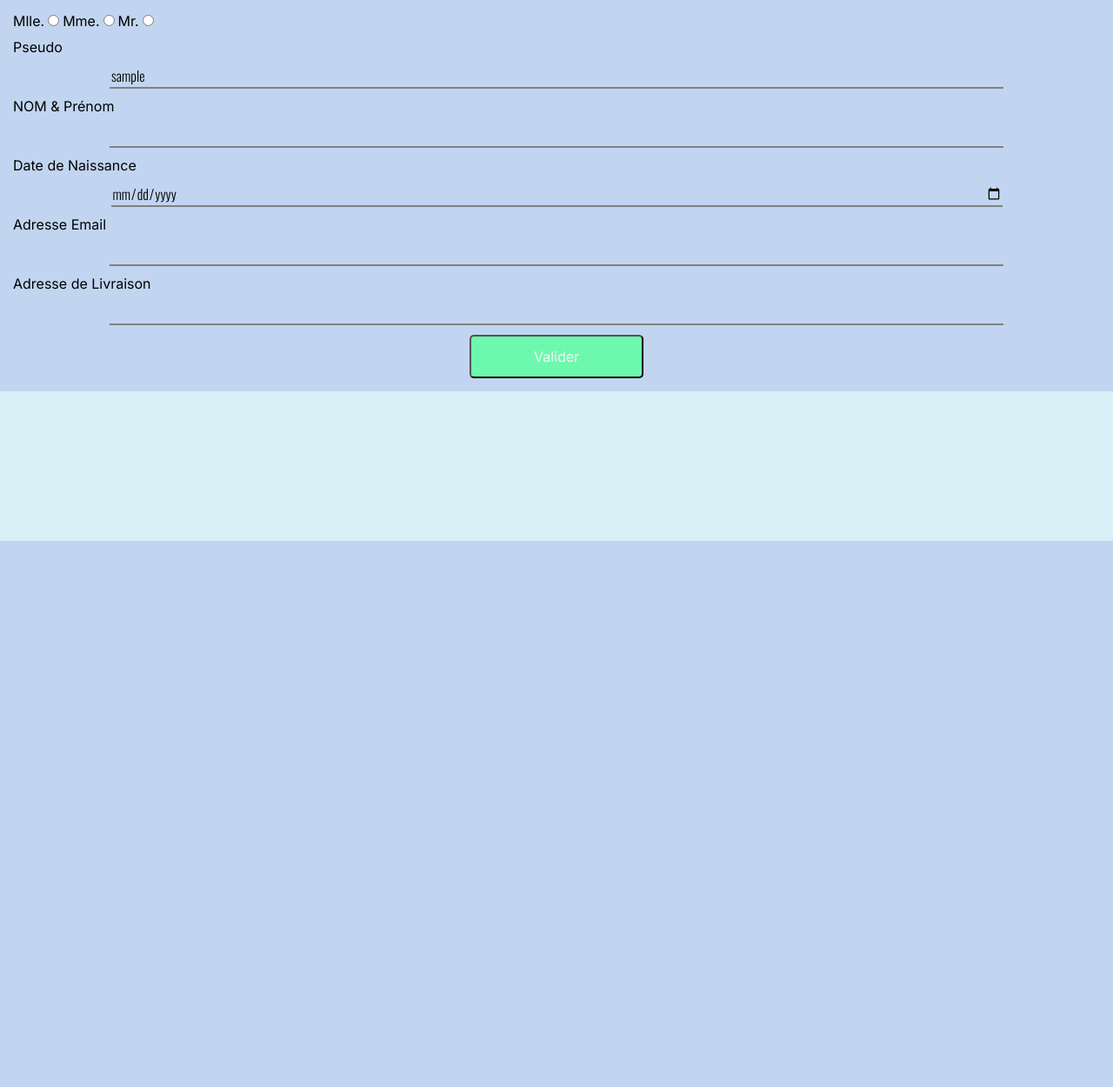
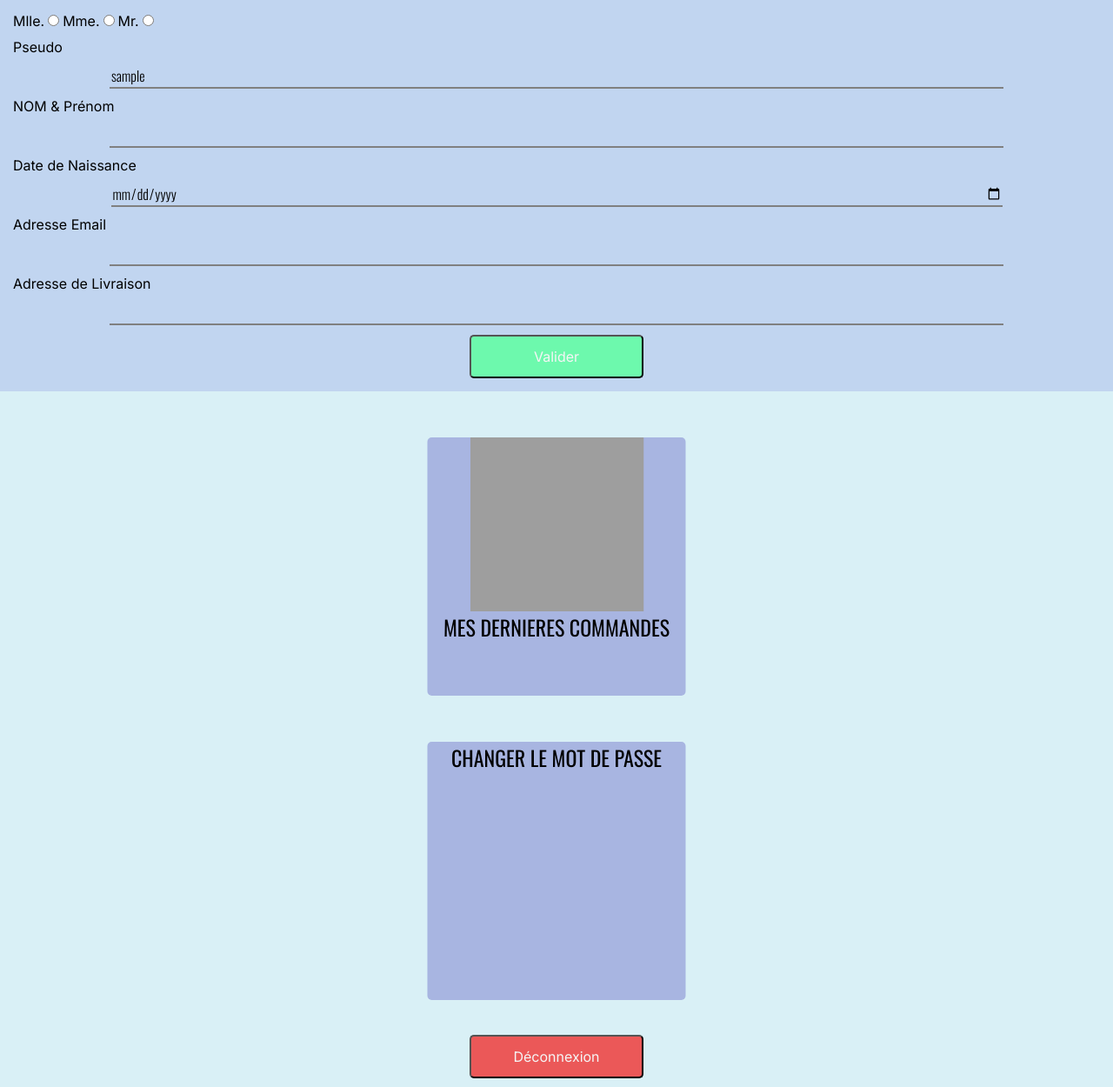
Before and after one commit to michael-zanaglia/boutique-en-ligne, a PHP site: page /profile.php in a window 1280 px wide. Shown: the part 178-1428 px from the top of the page at 87% size. Before the commit the page ends 800 px from the top, so only its background shows below. Run offline with PHP 8.4, Linux system fonts and the light colour scheme; the visitor is signed in with stand-in values (Sample User, id 1); data that the repository does not hold is empty; grey boxes are pictures that could not be loaded.

Commit message:
profile page update

```diff
--- a/src/files/profile.php
+++ b/src/files/profile.php
@@ -97,6 +97,14 @@
         </form>
         <p><?php echo $success ? "Profile mis à jour :) !": "" ?></p>
     </div>
+    <div class='centrer-relative case order'>
+        <img class='taille200' src="../asset/boxicon.png" alt="order-img">
+        <h2>MES DERNIERES COMMANDES</h2>
+    </div>
+    <div class='centrer-relative case mdp'>
+        <h2>CHANGER LE MOT DE PASSE</h2>
+    </div>
+    <button class='centrer-relative btn-rouge'>Déconnexion</button>
     <script src='js/profile.js'></script>
 </body>
 </html>
--- a/src/files/styles/profile.css
+++ b/src/files/styles/profile.css
@@ -45,17 +45,41 @@
 
 }
 
-h3 {
+h2, h3 {
     font-family: "Oswald", sans-serif;
     font-optical-sizing: auto;
     font-style: normal;
     font-weight: 400;
 }
 
-h1 {
+h1, h2 {
     text-align: center;
 }
 
 #radios {
     align-self: flex-start;
 }
+
+.case {
+    margin-top: 53px;
+    width: 297px;
+    height: 297px;
+    background-color: #A8B5E1;
+    border-radius: 5px;
+    cursor: pointer;
+    display: flex;
+    flex-direction: column;
+    justify-content: flex-start;
+    align-items: center;
+}
+
+.centrer-relative {
+    position: relative;
+    left: 50%;
+    transform: translateX(-50%);
+}
+
+.btn-rouge {
+    margin-top: 40px;
+    margin-bottom: 10px;
+}
--- a/src/files/styles/style.css
+++ b/src/files/styles/style.css
@@ -35,6 +35,11 @@ body {
 .taille32 {
     width: 32px;
     height: 32px;
+}
+
+.taille200 {
+    width: 200px;
+    height: 200px;
 }
 
 ul {
@@ -86,6 +91,16 @@ label, button {
     font-size: 1em;
 }
 
+.btn-rouge {
+    margin-top: 1px;
+    background-color: #EB5858;
+    color: whitesmoke;
+    height: 50px;
+    width: 200px;
+    border-radius: 5px;
+    font-size: 1em;
+}
+
 @media only screen and (min-width: 812px){
     .marge {
         top: 30%;
```
